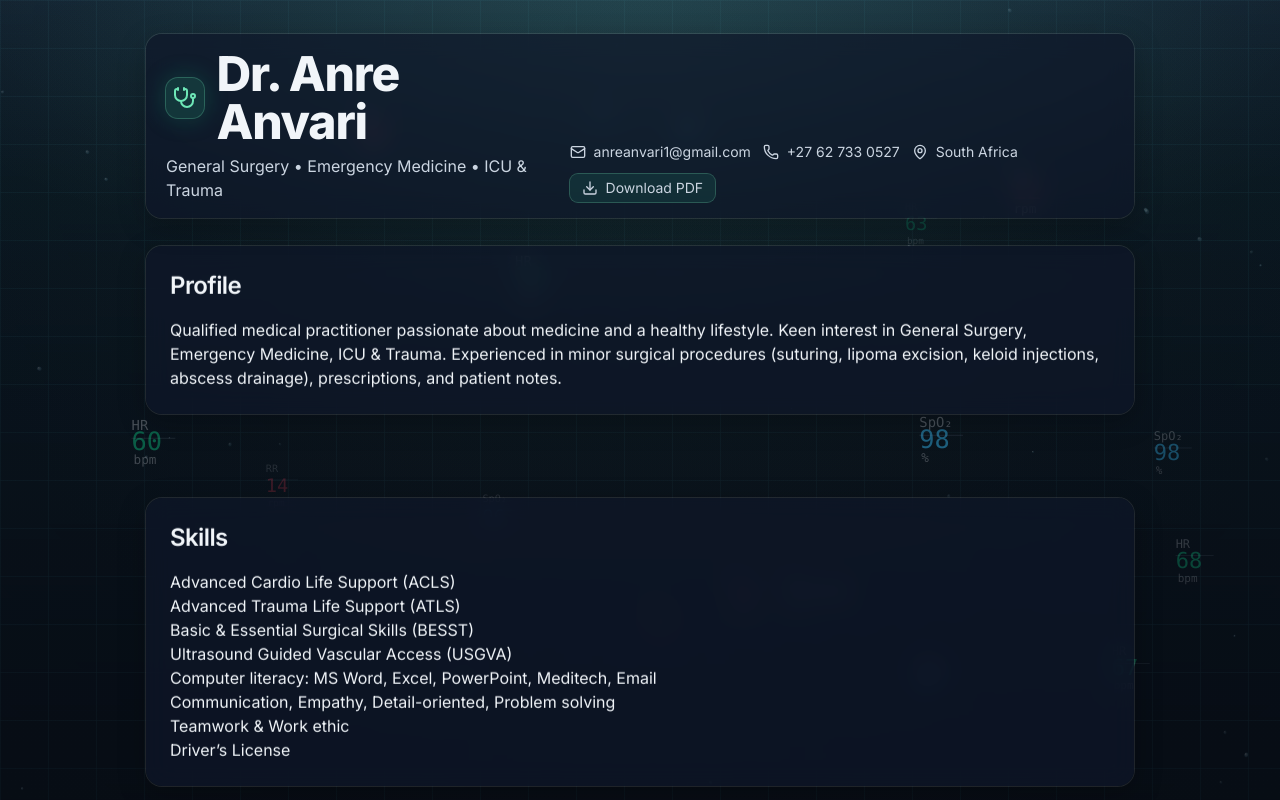
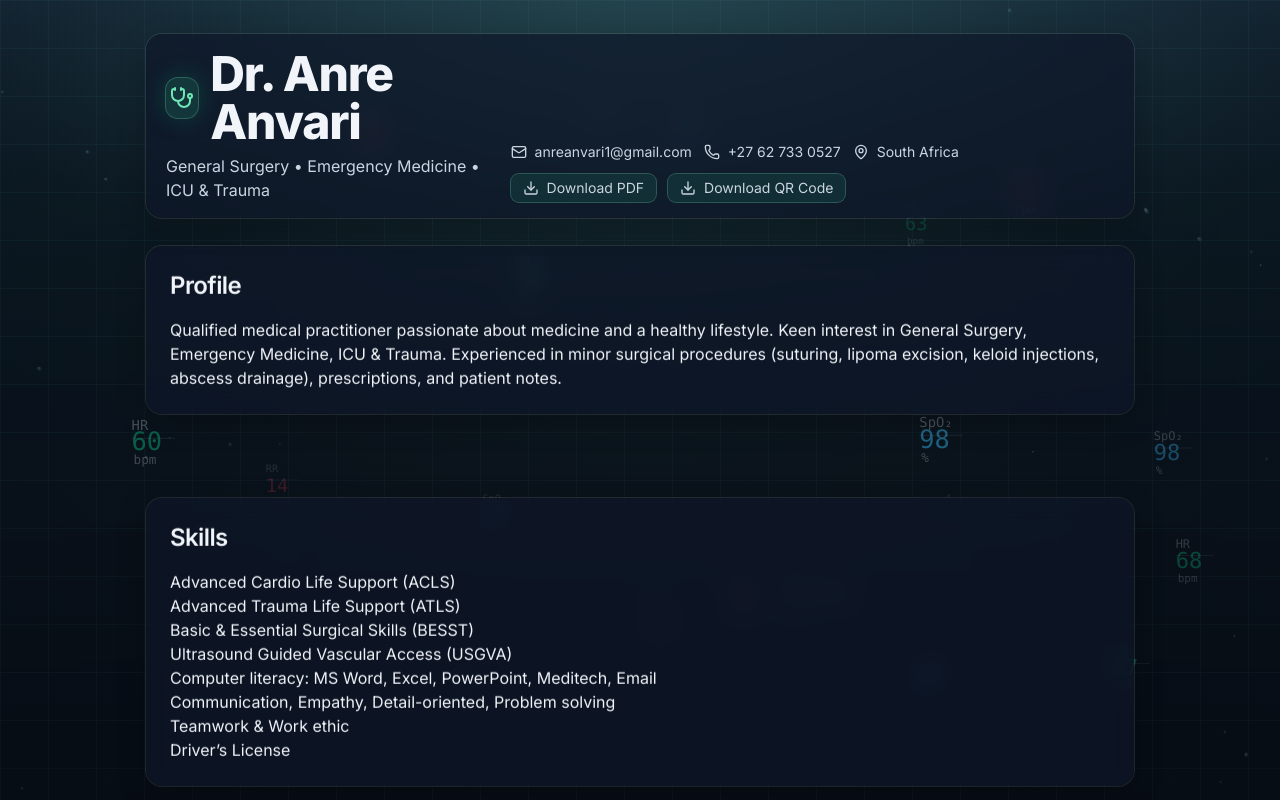
Before and after one commit to faCoding97/Medical-OR-Dashboard-SPA-React-Tailwind-, a React (Vite) app: page / in a window 1280 px wide. Shown: the top 800 px of the page. Built offline with nearby package versions, Linux system fonts and the light colour scheme.

Commit message:
Create Popup Component
Generate QR Code
Create Popup Component
Handle Interactions

```diff
--- a/src/App.jsx
+++ b/src/App.jsx
@@ -85,11 +85,11 @@ export default function App() {
             ))}
           </ul>
         </Section>
-        <Section id="qr-code" title="Scan My Resume">
+        {/* <Section id="qr-code" title="Scan My Resume">
           <div className="flex justify-center items-center">
             <QRCodeDisplay />
           </div>
-        </Section>
+        </Section> */}
       </main>
     </div>
   );
--- a/src/components/Header.jsx
+++ b/src/components/Header.jsx
@@ -1,5 +1,7 @@
-// src/components/Header.jsx
+import { useEffect, useState, useRef } from "react";
 import { Stethoscope, Mail, MapPin, Phone, Download } from "lucide-react";
+import { motion, AnimatePresence } from "framer-motion";
+import QRCode from "qrcode";
 import HeartbeatFrame from "./HeartbeatFrame";
 import resume from "../data/resume";
 
@@ -33,6 +35,46 @@ export default function Header() {
     phonePretty = "+27 00 000 0000",
     location = "South Africa",
   } = resume?.contact || {};
+
+  const [qrCodeUrl, setQrCodeUrl] = useState("");
+  const [isPopupOpen, setIsPopupOpen] = useState(false);
+  const buttonRef = useRef(null);
+
+  useEffect(() => {
+    // Respect prefers-reduced-motion
+    const prefersReducedMotion = window.matchMedia(
+      "(prefers-reduced-motion: reduce)"
+    ).matches;
+
+    // Generate QR code data URL
+    QRCode.toDataURL(
+      "https://anreanvari.elixflare.com/",
+      {
+        width: 200, // Smaller for popup
+        margin: 2,
+        color: {
+          dark: "#1e3a8a", // Tailwind blue-900 for medical aesthetic
+          light: "#f3f4f6", // Tailwind gray-100 for sterile background
+        },
+      },
+      (error, url) => {
+        if (error) console.error("QR Code generation failed:", error);
+        else setQrCodeUrl(url);
+      }
+    );
+  }, []);
+
+  // Handle QR code download
+  const handleQRDownload = () => {
+    if (qrCodeUrl) {
+      const link = document.createElement("a");
+      link.href = qrCodeUrl;
+      link.download = "anre-anvari-resume-qr.png";
+      document.body.appendChild(link);
+      link.click();
+      document.body.removeChild(link);
+    }
+  };
 
   return (
     <header className="relative z-20 mx-auto max-w-5xl px-4 pt-8">
@@ -109,7 +151,7 @@ export default function Header() {
                 {location}
               </a>
 
-              {/* Download PDF — auto from /src/assets/resume/* */}
+              {/* Download PDF */}
               <a
                 href={pdfUrl}
                 download={pdfName}
@@ -120,6 +162,43 @@ export default function Header() {
                   Download PDF
                 </span>
               </a>
+
+              {/* Download QR Code with Popup */}
+              <div
+                className="relative"
+                onMouseEnter={() => setIsPopupOpen(true)}
+                onMouseLeave={() => setIsPopupOpen(false)}>
+                <button
+                  onClick={handleQRDownload}
+                  className="group/qr inline-flex items-center gap-2 px-3 py-1 rounded-lg bg-emerald-400/10 ring-1 ring-emerald-300/30 hover:bg-emerald-400/20 transition disabled:opacity-50"
+                  aria-label="Download QR code for digital resume"
+                  disabled={!qrCodeUrl}>
+                  <Download className="h-4 w-4 group-hover/qr:animate-[dlBounce_1s_ease-in-out]" />
+                  <span className="group-hover/qr:animate-[dlFlash_1.1s_ease-in-out]">
+                    Download QR Code
+                  </span>
+                </button>
+                <AnimatePresence>
+                  {isPopupOpen && qrCodeUrl && (
+                    <motion.div
+                      initial={{ opacity: 0, y: 10 }}
+                      animate={{ opacity: 1, y: 0 }}
+                      exit={{ opacity: 0, y: 10 }}
+                      transition={{ duration: 0.2 }}
+                      className="absolute top-full mt-2 left-1/2 -translate-x-1/2 bg-slate-800/90 rounded-lg shadow-lg p-4 z-50 border border-emerald-300/30">
+                      <img
+                        src={qrCodeUrl}
+                        alt="QR Code for Digital Resume"
+                        className="max-w-full h-auto"
+                        style={{ maxWidth: "200px" }}
+                      />
+                      <p className="text-center text-sm text-slate-300/80 mt-2">
+                        Scan to visit my digital resume
+                      </p>
+                    </motion.div>
+                  )}
+                </AnimatePresence>
+              </div>
             </div>
           </div>
         </div>
```
